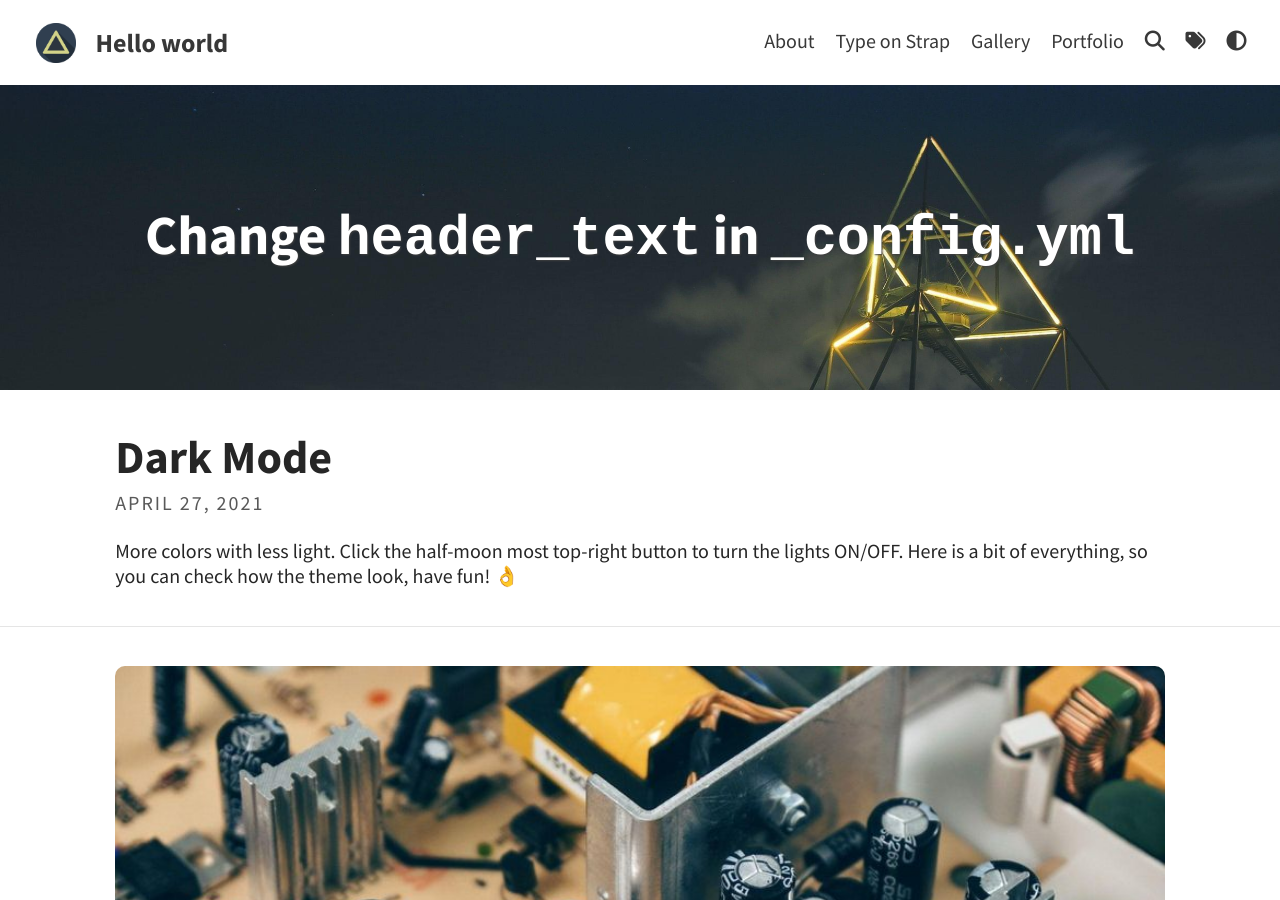
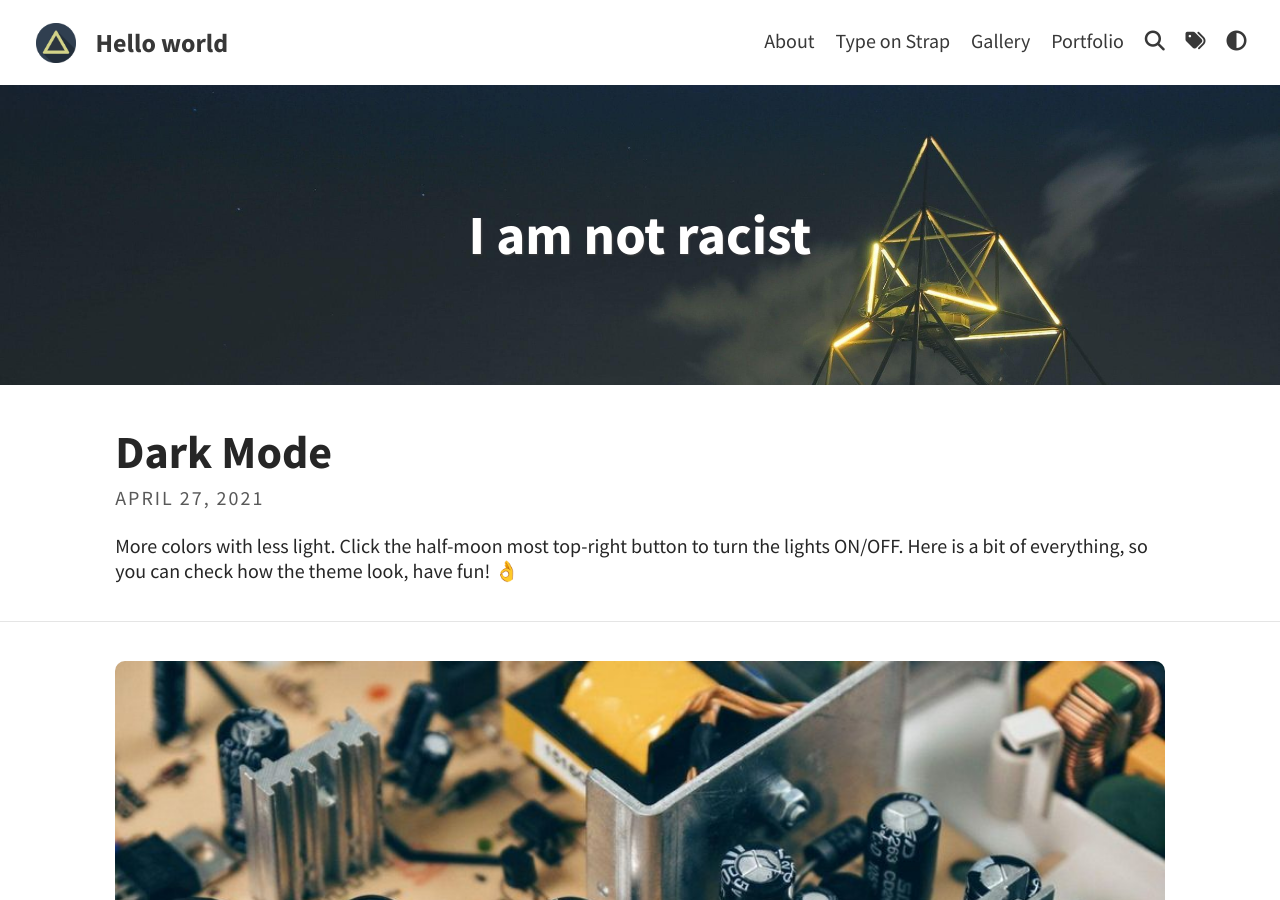
Before and after one commit to jeremyzxi-key/jeremyzxi-key.github.io, a Jekyll site: the page built from index.html, in a window 1280 px wide and 900 px high. Built offline with Jekyll 4.4.1, drawn with Linux system fonts in a browser that asks for light colours; a script that is not in the unit is left out; the list of posts is cut into pages by our own code.

Commit message:
change header

```diff
--- a/_config.yml
+++ b/_config.yml
@@ -9,7 +9,7 @@ avatar: assets/img/triangle.png                         # Empty for no avatar in
 favicon: assets/favicon.ico                             # Icon displayed in the tab
 
 # Header and footer text
-header_text: Change <code>header_text</code> in <code>_config.yml</code>  # Change Blog header text
+header_text: I am not racist  # Change Blog header text
 header_feature_image: assets/img/header/triangular.jpeg
 header_feature_image_responsive: true
 footer_text: >
```
